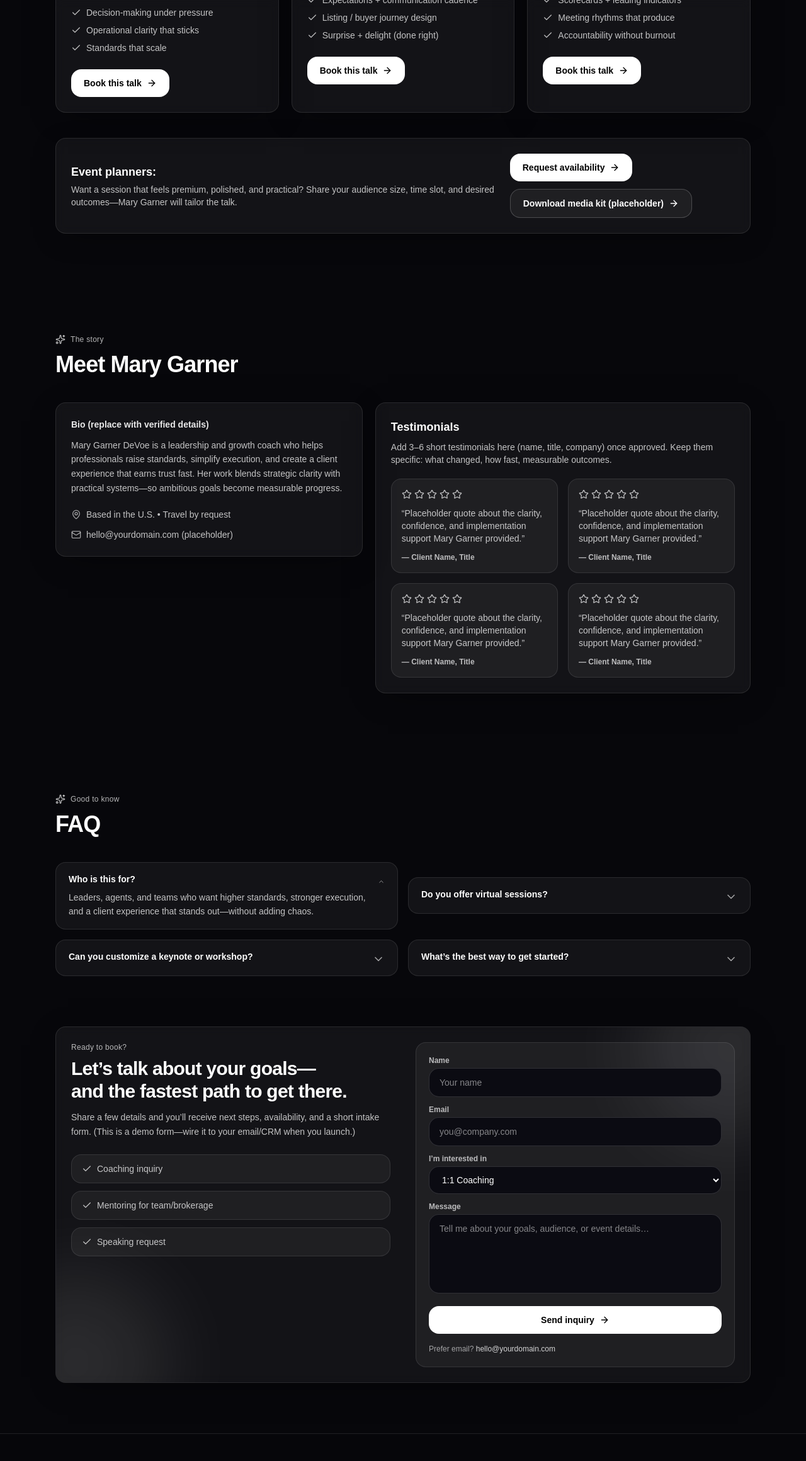
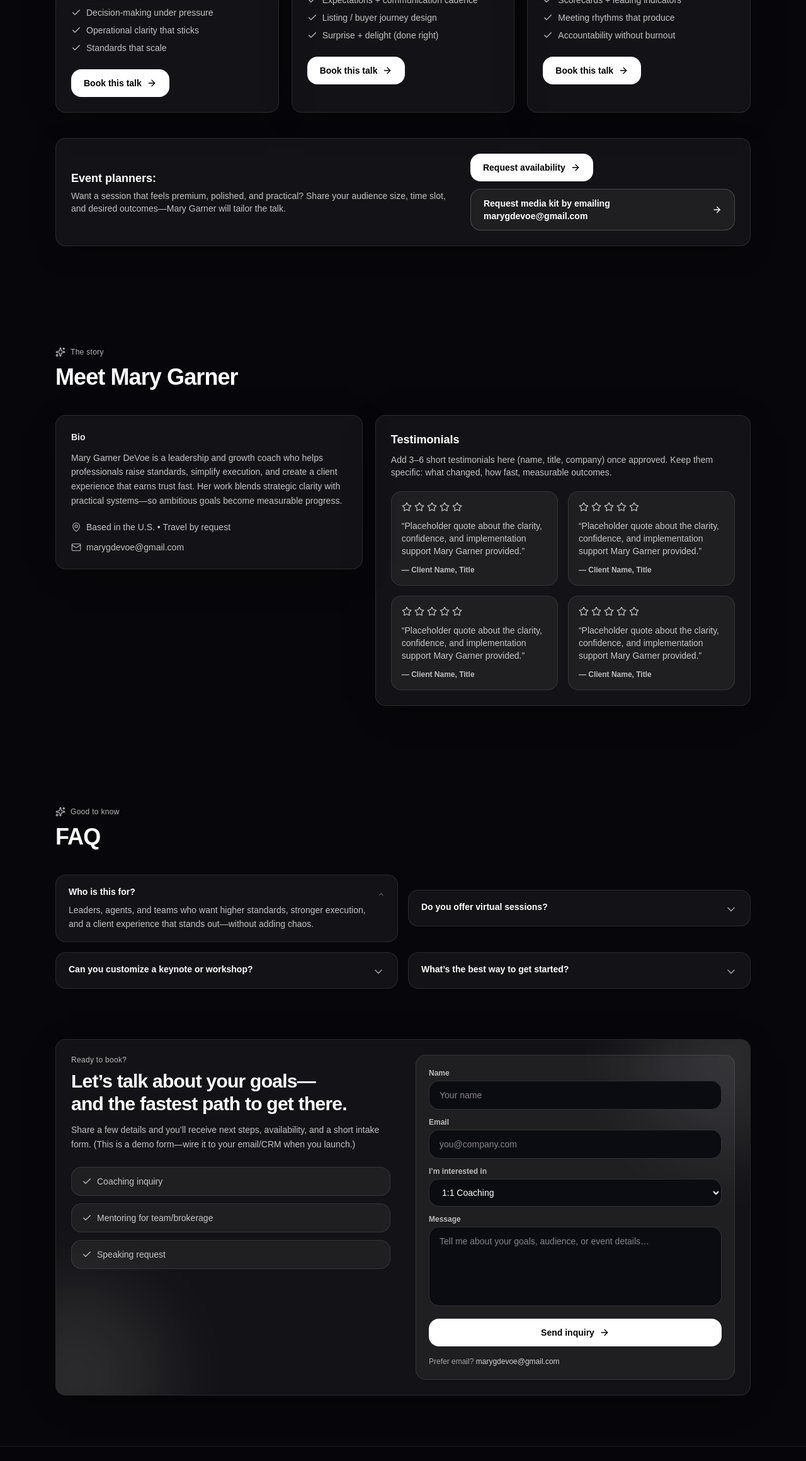
Before and after one commit to kmburnette/mary-garner-site, a Next.js app: page / in a window 1280 px wide. Shown: the part 1997-4317 px from the top of the page at 63% size. Built offline with nearby package versions, Linux system fonts and the light colour scheme.

Commit message:
Update site content

```diff
--- a/app/page.tsx
+++ b/app/page.tsx
@@ -478,7 +478,7 @@ export default function MaryGarnerDeVoeSite() {
               <div className="flex flex-wrap gap-3">
                 <CTAButton href="#contact">Request availability</CTAButton>
                 <CTAButton href="#contact" variant="secondary">
-                  Download media kit (placeholder)
+                  Request media kit by emailing marygdevoe@gmail.com
                 </CTAButton>
               </div>
             </div>
@@ -491,7 +491,7 @@ export default function MaryGarnerDeVoeSite() {
         <div className="grid gap-5 md:grid-cols-[0.9fr_1.1fr] md:items-start">
           <Card>
             <div className="text-sm font-semibold text-white/90">
-              Bio (replace with verified details)
+              Bio
             </div>
             <p className="mt-3 text-sm leading-relaxed text-white/75">
               Mary Garner DeVoe is a leadership and growth coach who helps
@@ -506,8 +506,8 @@ export default function MaryGarnerDeVoeSite() {
                 Travel by request
               </div>
               <div className="flex items-center gap-2 text-sm text-white/75">
-                <Mail className="h-4 w-4 text-white/60" /> hello@yourdomain.com
-                (placeholder)
+                <Mail className="h-4 w-4 text-white/60" /> marygdevoe@gmail.com
+
               </div>
             </div>
           </Card>
@@ -647,7 +647,7 @@ export default function MaryGarnerDeVoeSite() {
 
               <div className="mt-4 text-xs text-white/60">
                 Prefer email?{" "}
-                <span className="text-white/80">hello@yourdomain.com</span>
+                <span className="text-white/80">marygdevoe@gmail.com</span>
               </div>
             </form>
           </div>
```
